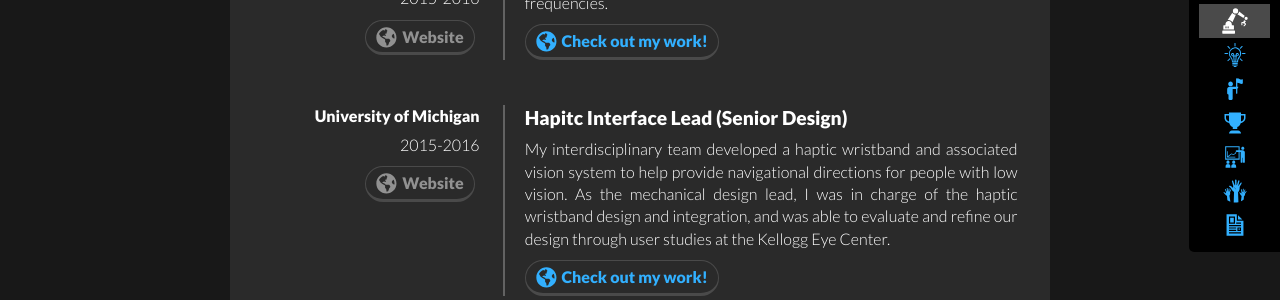
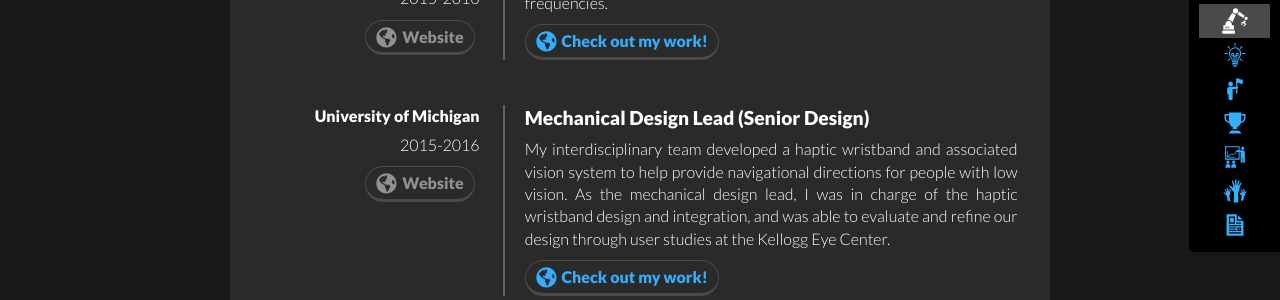
Before and after one commit to cbteeple/cbteeple.github.io, a Jekyll site: the page built from index.html, in a window 1280 px wide and 900 px high, scrolled down 1558 px. Shown: the part 154-454 px from the top of the window. Built offline with Jekyll 4.4.1, drawn with Linux system fonts in a browser that asks for light colours; nearby versions of some CDN libraries.

Commit message:
Update jobs.yml

```diff
--- a/_data/jobs.yml
+++ b/_data/jobs.yml
@@ -19,7 +19,7 @@
     period: 2015-2016
     link: https://clarkteeple.weebly.com/research.html
 
--   title: 'Hapitc Interface Lead (Senior Design)'
+-   title: 'Mechanical Design Lead (Senior Design)'
     company: 'University of Michigan'
     company_site: https://clarkteeple.weebly.com/senior-design-eng-490.html
     description: My interdisciplinary team developed a haptic wristband and associated vision system to help provide navigational directions for people with low vision. As the mechanical design lead, I was in charge of the haptic wristband design and integration, and was able to evaluate and refine our design through user studies at the Kellogg Eye Center.
```
